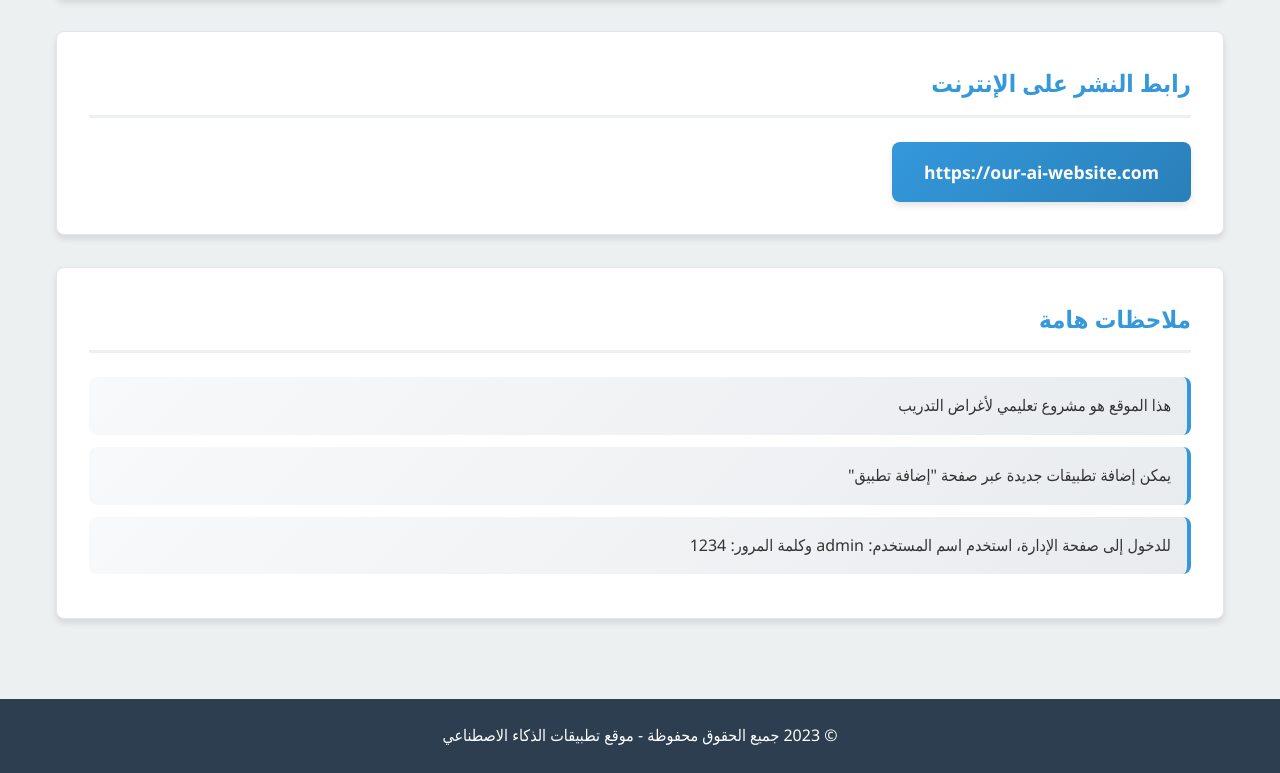
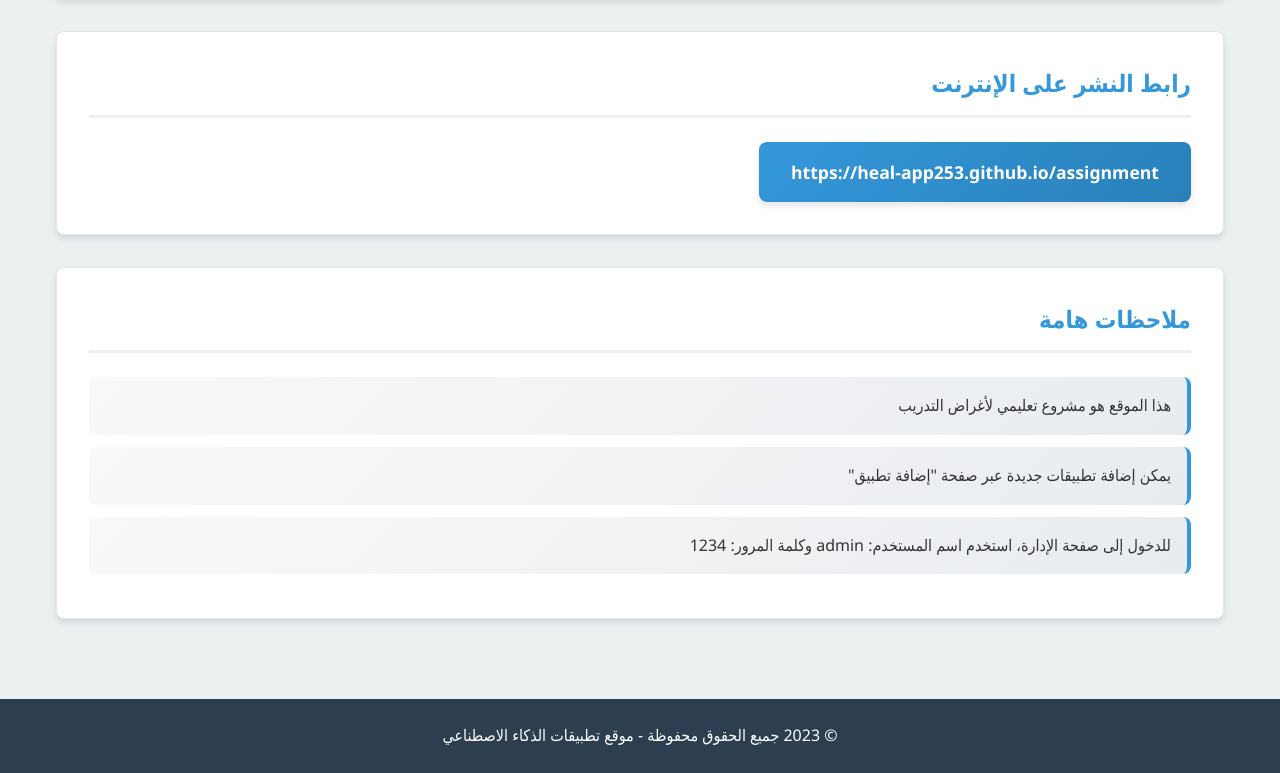
Before and after one commit to heal-app253/assignment, a plain HTML site: page index.html in a window 1280 px wide. Shown: the part 774-1547 px from the top of the page. Drawn offline with Linux system fonts and the light colour scheme.

Commit message:
Update index.html

```diff
--- a/index.html
+++ b/index.html
@@ -74,8 +74,8 @@
             <section class="links-section">
                 <div class="card">
                     <h2 class="card-title">رابط النشر على الإنترنت</h2>
-                    <a href="https://our-ai-website.com" target="_blank" class="external-link">
-                        https://our-ai-website.com
+                    <a href="https://heal-app253.github.io/assignment" target="_blank" class="external-link">
+                        https://heal-app253.github.io/assignment
                     </a>
                 </div>
             </section>
@@ -102,4 +102,5 @@
 
     <script src="myFunctions.js"></script>
 </body>
+
 </html>
```
